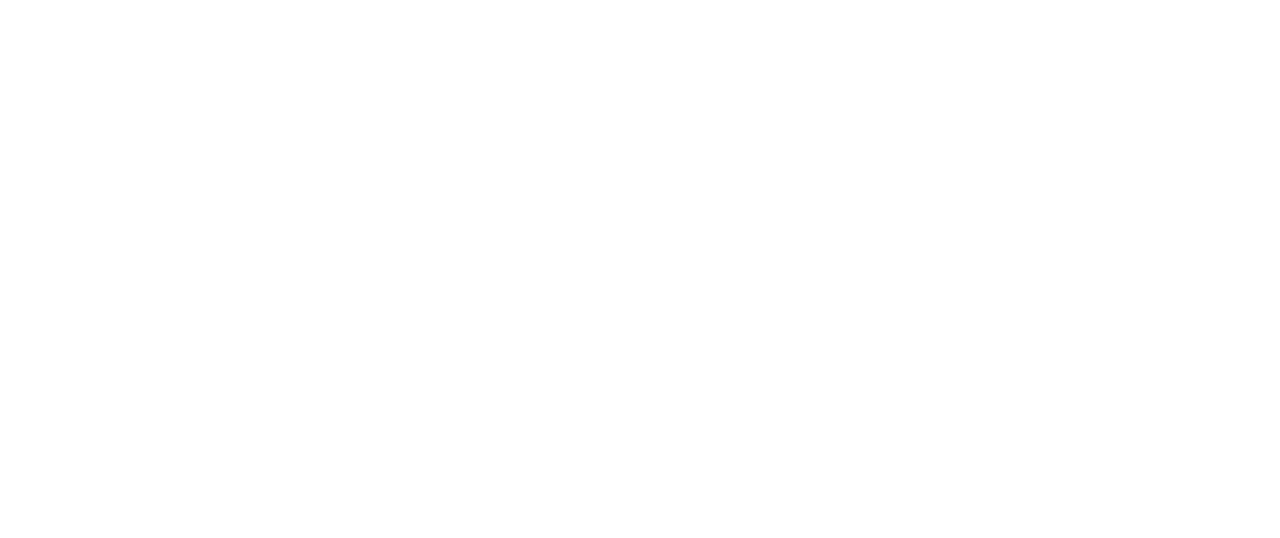
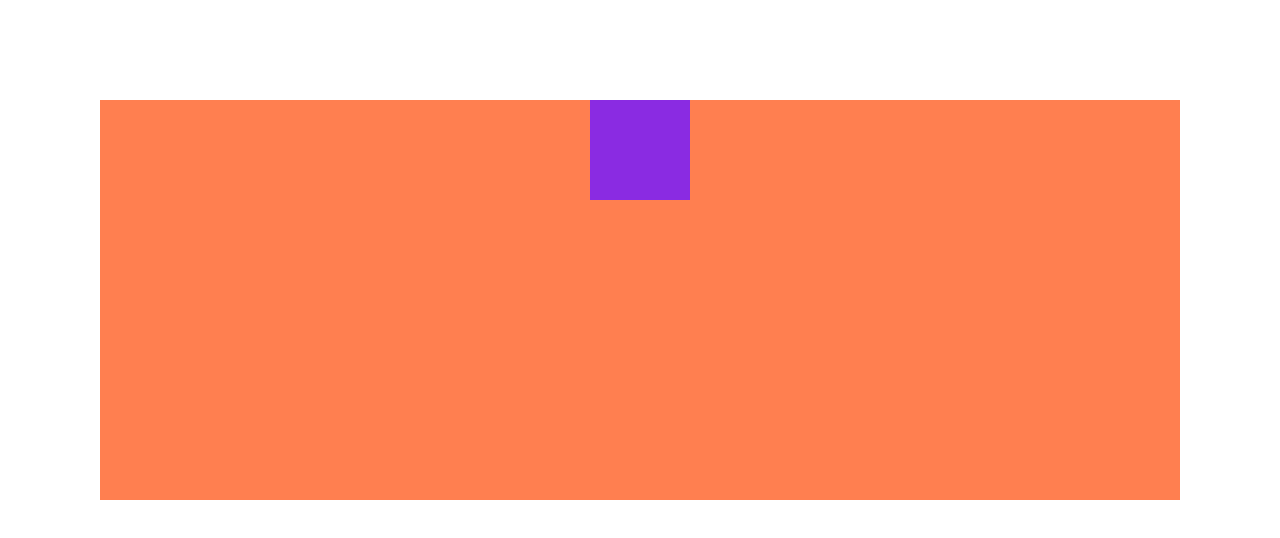
Before and after one commit to CHRISTINASMILLIN/ExtraCSS, a plain HTML site: page index.html in a window 1280 px wide. Drawn offline with Linux system fonts and the light colour scheme.

Commit message:
xtra css properties added

```diff
--- a/index.html
+++ b/index.html
@@ -4,9 +4,14 @@
     <meta charset="UTF-8">
     <meta http-equiv="X-UA-Compatible" content="IE=edge">
     <meta name="viewport" content="width=device-width, initial-scale=1.0">
+    <link rel="stylesheet" href="/styles.css" />
+
     <title>Document</title>
 </head>
 <body>
 
+    <div class="container">
+        <div class="ball"></div>
+    </div>
 </body>
 </html>
--- a/styles.css
+++ b/styles.css
@@ -0,0 +1,34 @@
+* {
+  margin: 0px;
+  padding: 0px;
+  box-sizing: border-box;
+}
+
+div {
+  display: block;
+}
+
+.container {
+  display: flex;
+  align-items: cover;
+  justify-content: center;
+  background-color: coral;
+  height: 50vh;
+  margin: 100px;
+}
+.container .ball {
+  width: 100px;
+  height: 100px;
+  background-color: blueviolet;
+  transition-duration: 0.3s;
+  transition-timing-function:cubic-bezier(0.075, 0.82, 0.165, 1);
+}
+
+.container .ball:hover {
+  /*transform: rotateX(120deg);*/
+  transform: scaleZ(20);
+  /*transform: translate(400px);*/
+  background-color: brown;
+  cursor: pointer;
+  /*border-radius: 50%;*/
+}
```
